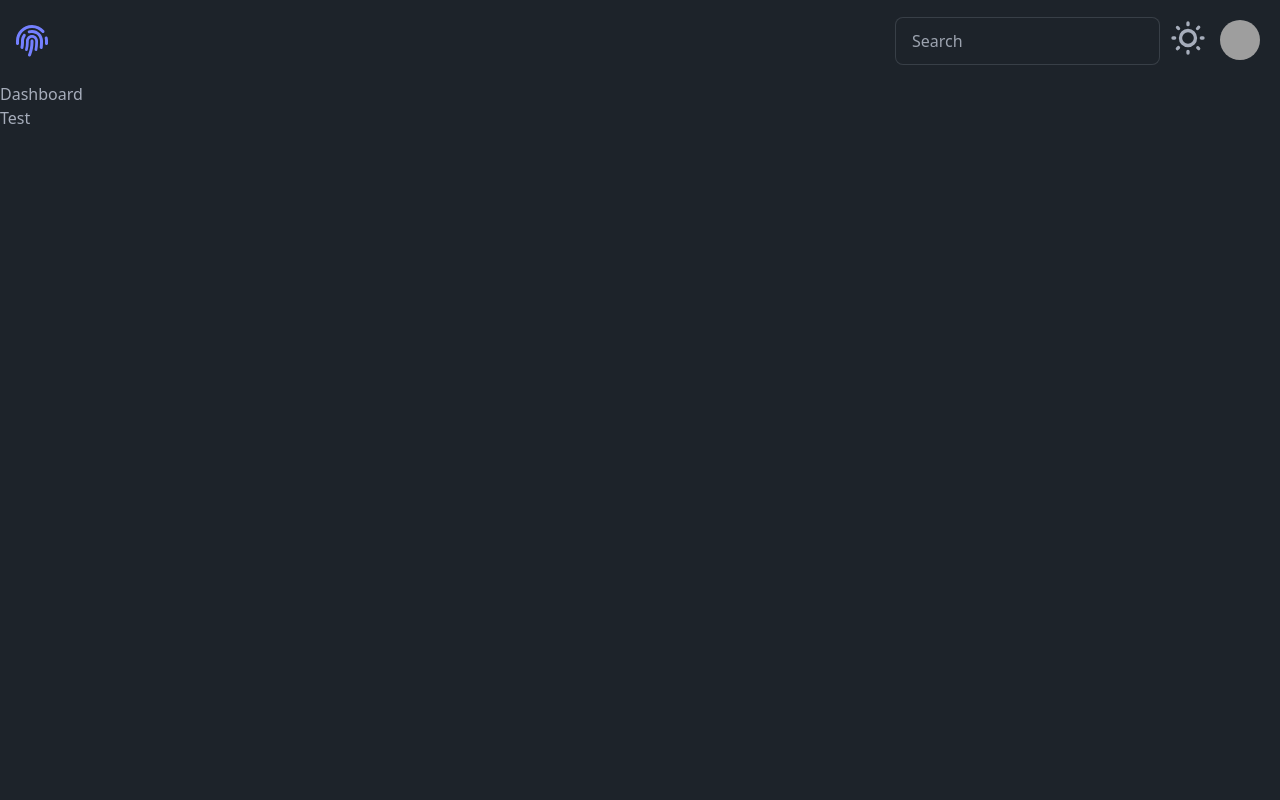
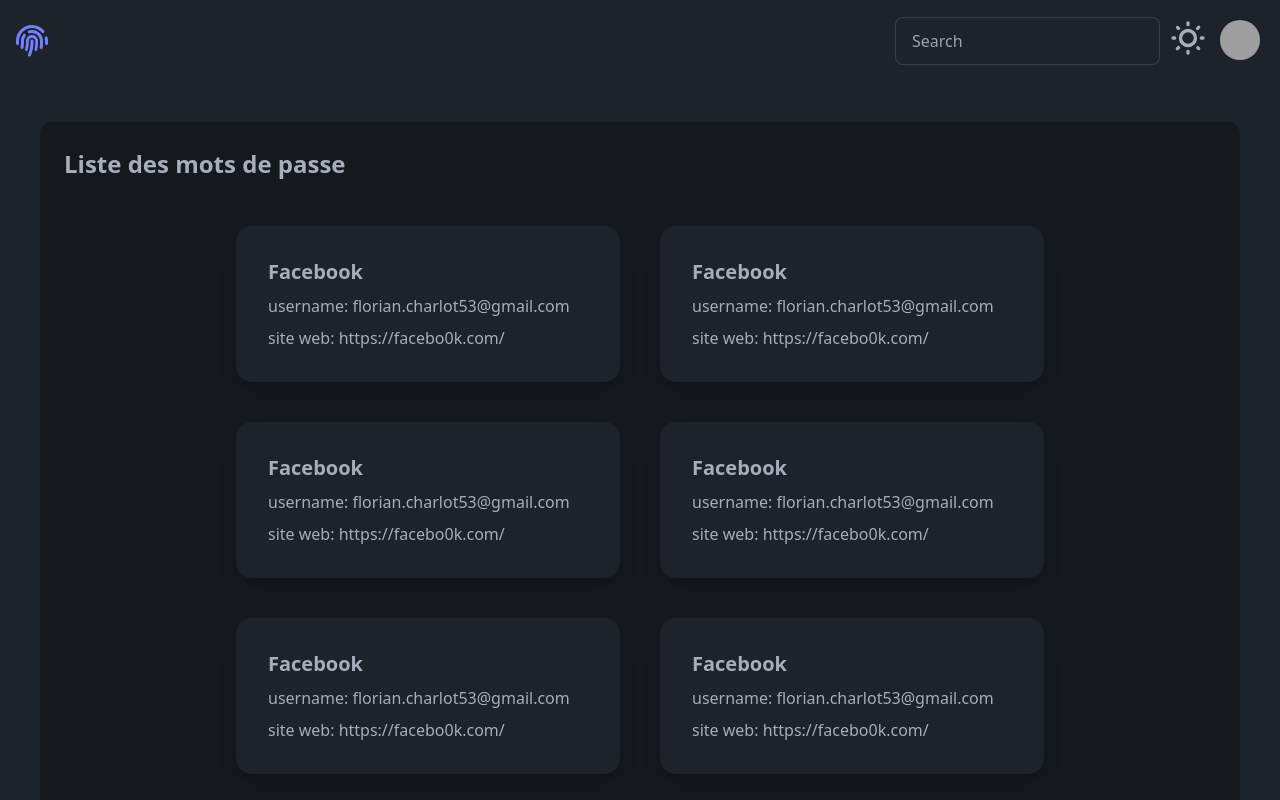
Before and after one commit to IceWizer/password-manager-front-2, a Vue app: page / in a window 1280 px wide. Shown: the top 800 px of the page. Built offline with nearby package versions, Linux system fonts and the light colour scheme; sample sign-in values are in the browser's storage; grey boxes are pictures that could not be loaded.

Commit message:
Some fix

```diff
--- a/src/App.vue
+++ b/src/App.vue
@@ -46,7 +46,9 @@
         </div>
     </header>
 
-    <RouterView class=" h-full" />
+    <div class="bg-base-300 m-10 p-3 rounded-xl" style="min-height: 600px">
+        <RouterView class=" h-full" />
+    </div>
 </template>
 
 <style scoped></style>
--- a/src/assets/base.css
+++ b/src/assets/base.css
@@ -0,0 +1,5 @@
+.title {
+    font-size: 1.5em;
+    font-weight: bold;
+    margin-bottom: 0.5em;
+}
--- a/src/store/modules/app.js
+++ b/src/store/modules/app.js
@@ -4,23 +4,29 @@
             width: 0,
             height: 0,
             smallWidth: 1200,
+        },
+        theme: {
+            dark: true,
         }
     },
     mutations: {
         setWidth(state, width) { state.window.width = width },
         setHeight(state, height) { state.window.height = height },
         setSmallWidth(state, smallWidth) { state.window.smallWidth = smallWidth },
+        setDarkTheme(state, dark) { state.theme.dark = dark }
     },
     actions: {
         setWidth({ commit }, width) { commit('setWidth', width) },
         setHeight({ commit }, height) { commit('setHeight', height) },
         setSmallWidth({ commit }, smallWidth) { commit('setSmallWidth', smallWidth) },
+        setDarkTheme({ commit }, dark) { commit('setDarkTheme', dark) }
     },
     getters: {
         getWidth: state => state.window.width,
         getHeight: state => state.window.height,
         getSmallWidth: state => state.window.smallWidth,
         isSmall: state => state.window.width < state.window.smallWidth,
+        isDark: state => state.theme.dark
     },
     namespaced: true,
 })
--- a/src/views/dashboard/Dashboard.vue
+++ b/src/views/dashboard/Dashboard.vue
@@ -1,6 +1,15 @@
 <template>
-    <h1>Dashboard</h1>
-    <p>Test</p>
+    <h1 class="title p-3">Liste des mots de passe</h1>
+    <div class="flex flex-wrap gap-10 justify-center p-5">
+<!--    Password row    -->
+        <div class="card w-96 bg-base-100 shadow-xl" v-for="i in [1, 2, 3, 4, 5, 6, 7, 8, 9]" >
+            <div class="card-body">
+                <h2 class="card-title">Facebook</h2>
+                <p>username: florian.charlot53@gmail.com</p>
+                <p>site web: https://facebo0k.com/</p>
+            </div>
+        </div>
+    </div>
 </template>
 
 <script>
```
